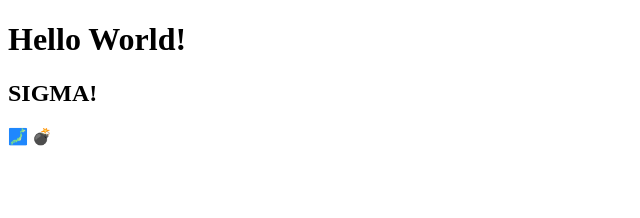
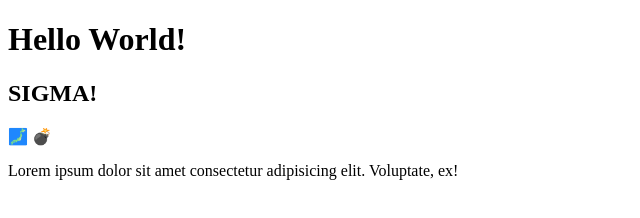
Before and after one commit to WilliamGao24/assignment_1, a plain HTML site: page index.html in a window 1280 px wide. Shown: the whole page, without its empty margins (0-640 px from the left). Drawn offline with Linux system fonts and the light colour scheme.

Commit message:
merged treeBranch into master and added text to HTML file

```diff
--- a/index.html
+++ b/index.html
@@ -9,5 +9,6 @@
     <h1>Hello World!</h1>
     <h2>SIGMA!</h2>
     <p>&#128510; &#x1f4a3;</p>
+    <p>Lorem ipsum dolor sit amet consectetur adipisicing elit. Voluptate, ex!</p>
 </body>
 </html>
```
